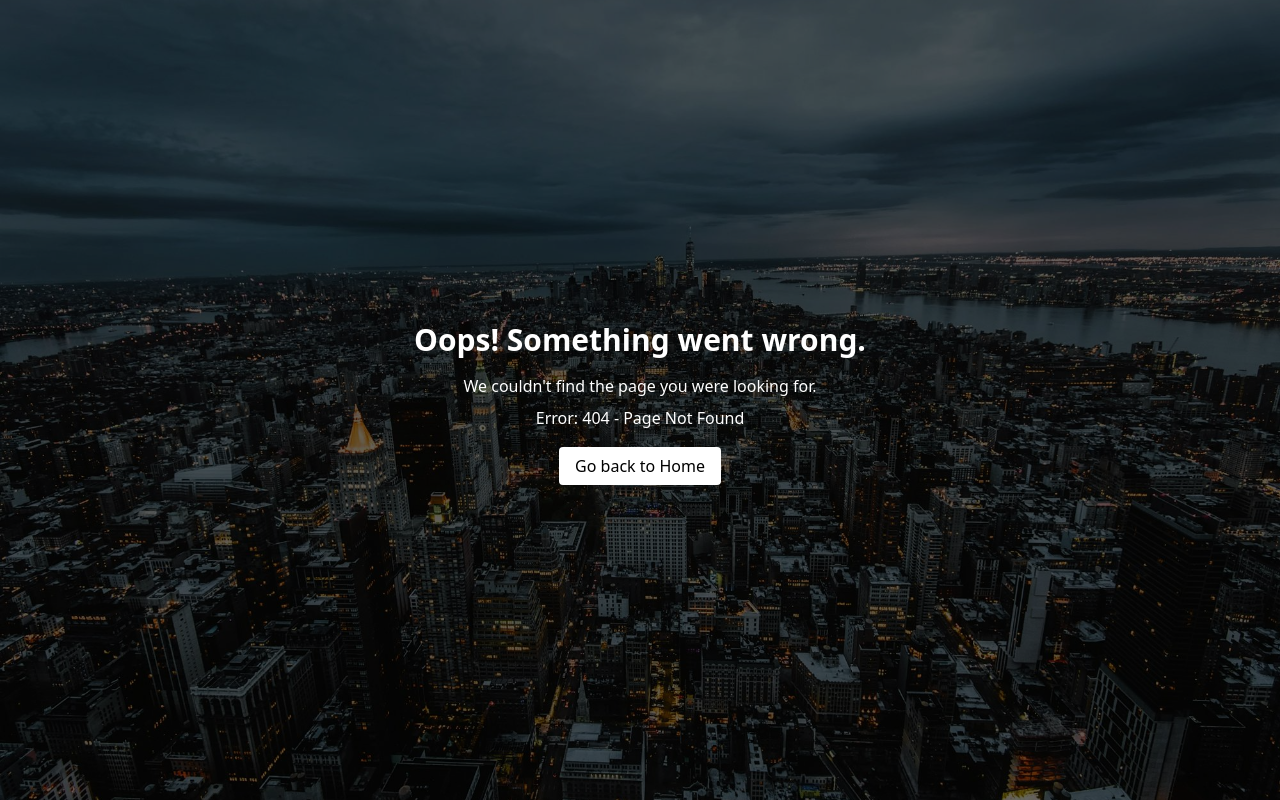
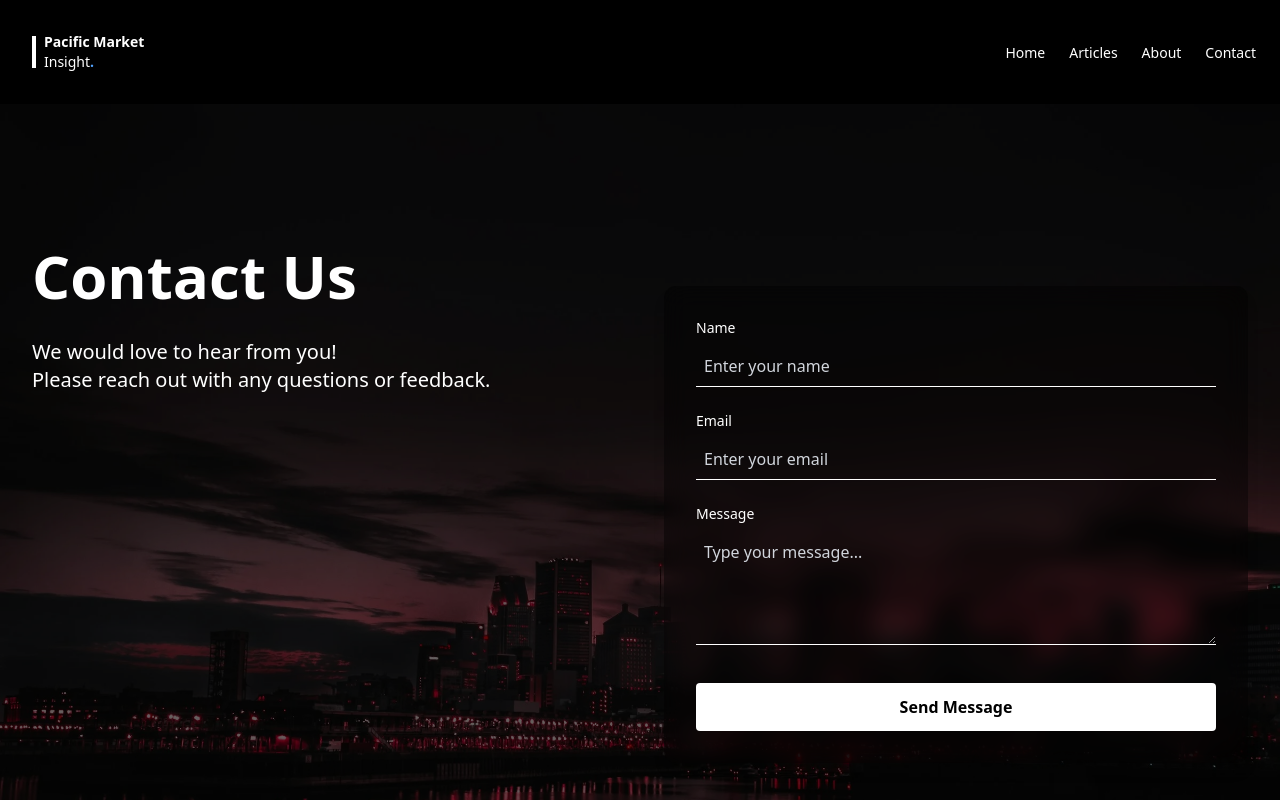
Before and after one commit to Kk120306/PMI, a React (Vite) app: page /contact in a window 1280 px wide. Before the commit this address had no page. Shown: the top 800 px of the page. Built offline with nearby package versions, Linux system fonts and the light colour scheme.

Commit message:
completed contact form with working email delivery

```diff
--- a/src/components/ErrorPage.jsx
+++ b/src/components/ErrorPage.jsx
@@ -9,7 +9,7 @@ function ErrorPage() {
         >
             <div className="absolute inset-0 bg-black/60"></div>
 
-            <div className="z-10">
+            <div className=" z-10">
                 <h1 className="text-3xl font-bold mb-4">Oops! Something went wrong.</h1>
                 <p className="mb-2">We couldn't find the page you were looking for.</p>
                 <p className="mb-6">Error: 404 - Page Not Found</p>
--- /dev/null
+++ b/src/components/Pages/Contact.jsx
@@ -0,0 +1,78 @@
+import ContactBg from '../../assets/contact.jpg';
+
+const Contact = () => {
+    return (
+        <div
+            className="relative h-screen bg-cover bg-center text-white flex items-center justify-center"
+            style={{ backgroundImage: `url(${ContactBg})` }}
+        >
+            <div className="absolute inset-0 bg-black/60"></div>
+
+            <div className="relative z-20 max-w-screen-xl w-full mx-auto px-4 lg:px-8 flex flex-col lg:flex-row gap-12">
+                <div className="lg:w-1/2 text-center lg:text-left">
+                    <h1 className="text-6xl pb-4 font-bold">Contact Us</h1>
+                    <p className="mt-4 text-xl">
+                        We would love to hear from you!
+                        <br />
+                        Please reach out with any questions or feedback.
+                    </p>
+                </div>
+
+                <div className="lg:w-1/2">
+                    <form
+                        action="https://formspree.io/f/meogwbdk"
+                        method="POST"
+                        className="backdrop-blur-md bg-black/40 w-full mt-10 p-8 rounded-xl shadow-lg text-white"
+                    >
+                        <div className="mb-6">
+                            <label htmlFor="name" className="block mb-2 text-sm font-medium">Name</label>
+                            <input
+                                type="text"
+                                id="name"
+                                name="name"
+                                className="w-full bg-transparent border-b border-white placeholder-gray-300 text-white p-2 focus:outline-none focus:border-blue-400"
+                                placeholder="Enter your name"
+                                required
+                            />
+                        </div>
+
+                        <div className="mb-6">
+                            <label htmlFor="email" className="block mb-2 text-sm font-medium">Email</label>
+                            <input
+                                type="email"
+                                id="email"
+                                name="email"
+                                className="w-full bg-transparent border-b border-white placeholder-gray-300 text-white p-2 focus:outline-none focus:border-blue-400"
+                                placeholder="Enter your email"
+                                required
+                            />
+                        </div>
+
+                        <div className="mb-8">
+                            <label htmlFor="message" className="block mb-2 text-sm font-medium">Message</label>
+                            <textarea
+                                id="message"
+                                name="message"
+                                rows="4"
+                                className="w-full bg-transparent border-b border-white placeholder-gray-300 text-white p-2 focus:outline-none focus:border-blue-400"
+                                placeholder="Type your message..."
+                                required
+                            ></textarea>
+                        </div>
+
+                        <button
+                            type="submit"
+                            className="w-full bg-white text-black font-bold py-3 rounded transition-all duration-200 ease-in
+    hover:bg-black hover:text-white active:scale-90"
+                        >
+                            Send Message
+                        </button>
+                    </form>
+
+                </div>
+            </div>
+        </div>
+    );
+};
+
+export default Contact;
--- a/src/routes.jsx
+++ b/src/routes.jsx
@@ -1,6 +1,7 @@
 import App from "./App";
 import ErrorPage from "./components/ErrorPage";
 import HomePage from "./components/Pages/HomePage";
+import Contact from "./components/Pages/Contact";
 
 const routes = [
     {
@@ -12,6 +13,11 @@ const routes = [
                 path : "/",
                 element : <HomePage />
             }
+            ,
+            {
+                path : "/contact",
+                element : <Contact />
+            }
         ]
     }
 ]
```
Also changed, not shown: src/assets/contact.jpg (added).
